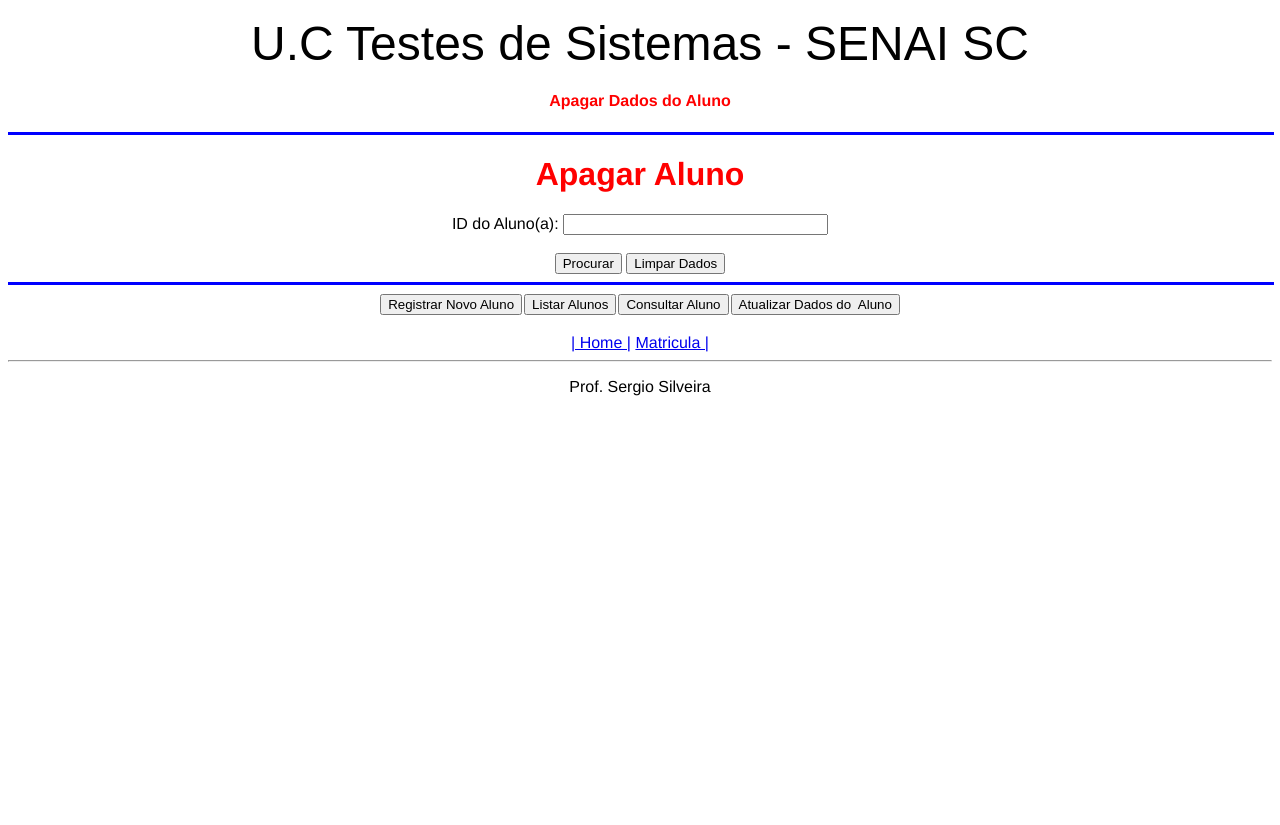
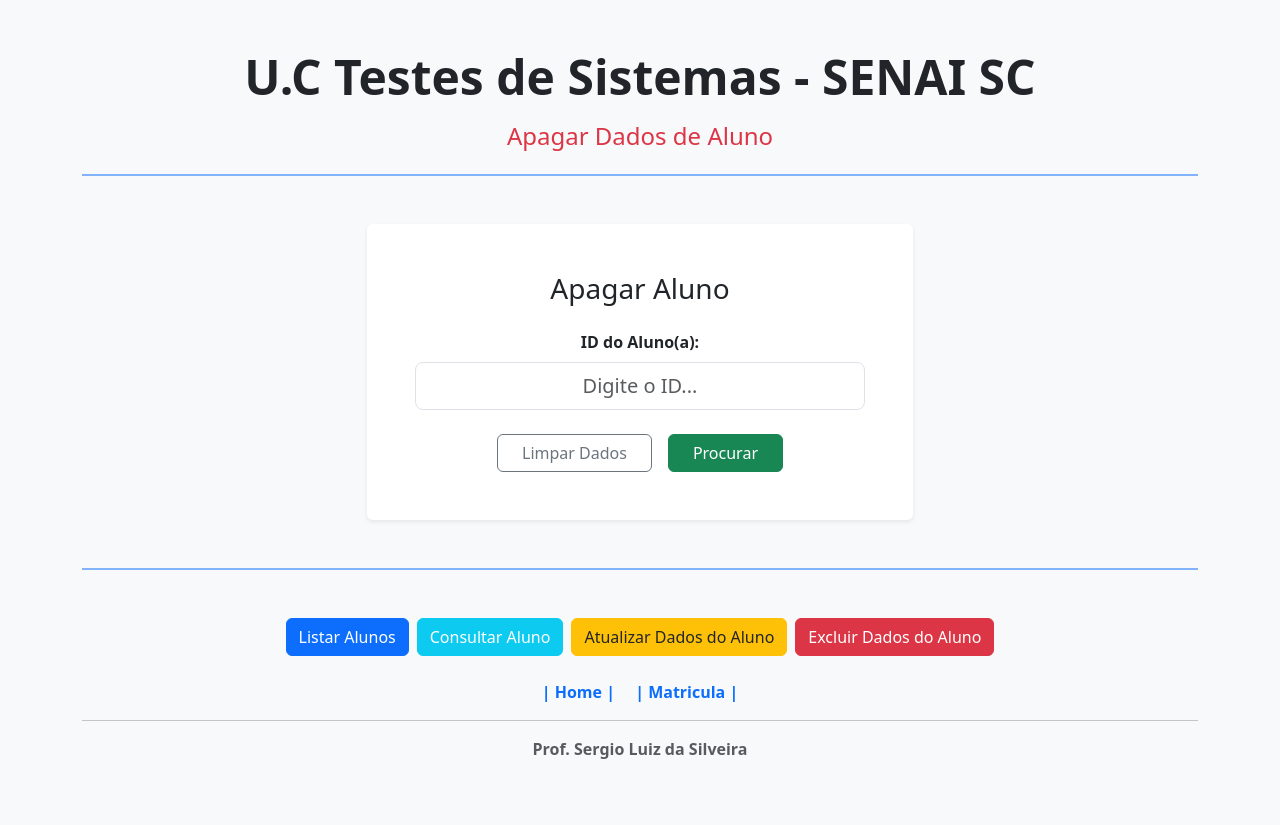
Before and after one commit to lucasvfurtado-dot/Testes_Lucas, a PHP site: page /apagar.php in a window 1280 px wide. Before the commit the page ends 396 px from the top, so only its background shows below. Run offline with PHP 8.4, Linux system fonts and the light colour scheme.

Commit message:
Commit tela apagar
Adicionado o bootstrap na tela de apagar.php

```diff
--- a/ParaAlunosTesteSistemas_Escola-main/CRUD_ALUNO/apagar.php
+++ b/ParaAlunosTesteSistemas_Escola-main/CRUD_ALUNO/apagar.php
@@ -1,64 +1,75 @@
 <!DOCTYPE html>
-<html lang="en">
+<html lang="pt-br">
 <head>
     <meta charset="UTF-8">
     <meta name="viewport" content="width=device-width, initial-scale=1.0">
     <title>Apagar Aluno</title>
+
+    <link href="https://cdn.jsdelivr.net/npm/bootstrap@5.3.3/dist/css/bootstrap.min.css" rel="stylesheet">
 </head>
-<body style="font-family: helvetica;">
-<form>
-        <p align="center">
-            <font size="7" face="Arial">U.C Testes de Sistemas - SENAI SC</font>
-        </p>
-    </form>
-    <h4>
-        <font color="red">
-            <center>Apagar Dados do Aluno</center>
-        </font>
-    </h4>
+<body class="bg-light">
 
-    <hr width="100%" align="center" size="3" color="blue">
-<h1 align="center" style="color: red;">Apagar Aluno</h1>
+    <div class="container py-5">
 
-<form method="POST" action="formApagar.php" align="center">
-    ID do Aluno(a):
-    <input type="text" size="30" name="ID" maxlength="6"><br><br>
-    <input type="submit" value="Procurar">
-    <input type="reset" value="Limpar Dados">
+        <header class="text-center mb-4">
+            <h1 class="display-5 fw-bold text-dark">U.C Testes de Sistemas - SENAI SC</h1>
+            <h2 class="h4 text-danger mt-3">Apagar Dados de Aluno</h2>
+        </header>
+
+        <hr class="border-primary border-2 opacity-50 mb-5">
+
+        <div class="row justify-content-center mb-5">
+            <div class="col-lg-6 col-md-8">
+                <div class="card shadow-sm border-0">
+                    <div class="card-body p-4 p-md-5">
+
+                        <h3 class="text-center mb-4">Apagar Aluno</h3>
+
+                        <form method="POST" action="formApagar.php">
+                            <div class="mb-4 text-center">
+                                <label for="idBusca" class="form-label fw-semibold">ID do Aluno(a):</label>
+                                <input type="text" id="idBusca" class="form-control form-control-lg text-center" name="ID" maxlength="6" placeholder="Digite o ID...">
+                            </div>
+
+                            <div class="d-flex justify-content-center gap-3">
+                                <button type="reset" class="btn btn-outline-secondary px-4">Limpar Dados</button>
+                                <button type="submit" class="btn btn-success px-4">Procurar</button>
+                            </div>
                         </form>
 
-<hr width="100%" align="center" size="3" color="blue">
-        <table width="400" border="0" cellspacing="0" cellspading="0" align="center">
-            <tr>
-            <td>
-                    <form method="POST" action="formAluno.php">
-                        <center><input type="submit" value="Registrar Novo Aluno"></center>
+                    </div>
+                </div>
+            </div>
+        </div>
+
+        <hr class="border-primary border-2 opacity-50 my-5">
+
+        <div class="d-flex flex-wrap justify-content-center gap-2 mb-4">
+            <form method="POST" action="listar.php">
+                <button type="submit" class="btn btn-primary">Listar Alunos</button>
             </form>
-                </td>
-                <td>
-                    <form method="POST" action="listar.php">
-                        <center><input type="submit" value="Listar Alunos"></center>
+            <form method="POST" action="procurar.php">
+                <button type="submit" class="btn btn-info text-white">Consultar Aluno</button>
             </form>
-                </td>
-                <td>
-                    <form method="POST" action="procurar.php">
-                        <center><input type="submit" value="Consultar Aluno"></center>
+            <form method="POST" action="atualizar.php">
+                <button type="submit" class="btn btn-warning text-dark">Atualizar Dados do Aluno</button>
             </form>
-                </td>
-                <td>
-                    <form method="POST" action="atualizar.php">
-                        <center><input type="submit" value="Atualizar Dados do  Aluno"></center>
+            <form method="POST" action="apagar.php">
+                <button type="submit" class="btn btn-danger">Excluir Dados do Aluno</button>
             </form>
-                </td>
-            </tr>
-        </table><br>
-        <nav align="center">
-            <a href="index.php">| Home |</a>
-            <a href="../CRUD_MATRICULA/formMatricula.php"> Matricula |</a>
+        </div>
+
+        <nav class="text-center mb-3">
+            <a href="index.php" class="text-decoration-none mx-2 fw-semibold">| Home |</a>
+            <a href="../CRUD_MATRICULA/formMatricula.php" class="text-decoration-none mx-2 fw-semibold">| Matricula |</a>
         </nav>
 
         <hr>
-    <p align="center">Prof. Sergio Silveira</p>
 
+        <p class="text-center text-muted fw-semibold">Prof. Sergio Luiz da Silveira</p>
+
+    </div>
+
+    <script src="https://cdn.jsdelivr.net/npm/bootstrap@5.3.3/dist/js/bootstrap.bundle.min.js"></script>
 </body>
 </html>
```
Lines whose indentation alone changed are shown as unchanged.
